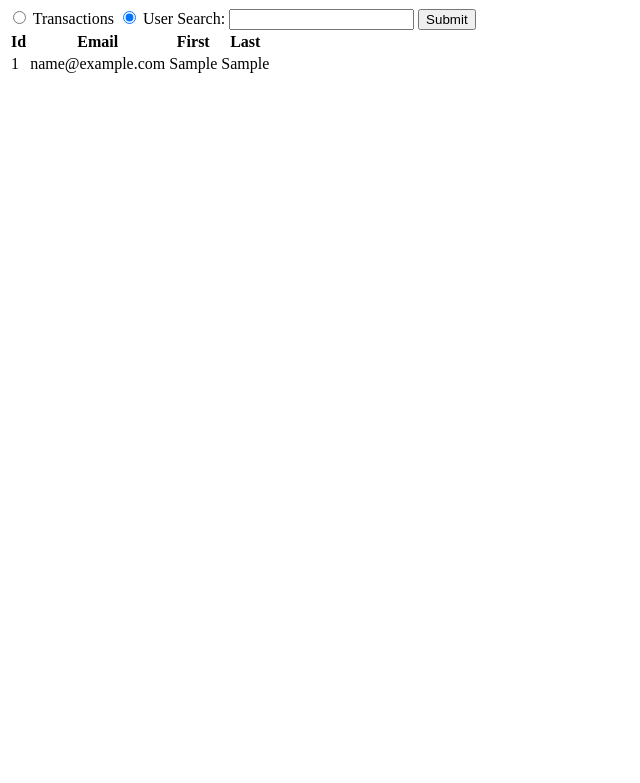
After one commit to SMaloney2017/Qgiv-Engineering, a PHP site: page /display.php in a window 1280 px wide. The commit adds this page. Shown: the top 783 px of the page, without its empty margins (0-640 px from the left). Run offline with PHP 8.4, Linux system fonts and the light colour scheme; tables that the repository leaves empty or names only in its code hold one stand-in row (values such as "Sample post").

Commit message:
Toggle display to view either transactions or users

```diff
--- /dev/null
+++ b/engineering-exercise/display.php
@@ -0,0 +1,194 @@
+<?php
+
+const MAX_ROWS = 10;
+require './database/Connection.php';
+require './user/User.php';
+
+/* selected table - transactions or users */
+$radio = 'users';
+if (isset($_GET['radio'])) {
+    $search = $_GET['radio'];
+} else {
+    $_GET['radio'] = 'users';
+}
+
+/* retrieve and store value from text-field */
+$search = '';
+if (isset($_GET['search'])) {
+    $search = $_GET['search'];
+}
+
+$page = 1; // current page
+$start = 0; // starting entry-value for sql query
+
+/* retrieve and store page number from navigation links, default to page 1 */
+if (isset($_GET['page'])) {
+    $page = max($_GET['page'], 1);
+    $start = ($page - 1) * MAX_ROWS;
+} else {
+    $_GET['page'] = 1;
+}
+
+/* initialize page_count and row_count as zero to avoid warnings */
+$page_count = 0;
+$row_count = 0;
+
+try {
+    /* create a connection to the database */
+    $connection = new Connection();
+    $pdo = $connection->getConnection();
+    $pdo->setAttribute(PDO::ATTR_ERRMODE, PDO::ERRMODE_EXCEPTION);
+
+    /* select attributes where search-value is like any of the attributes,
+       query either transactions or users depending on selected radio-button */
+    $sql = $_GET['radio'] == 'users' ? 'SELECT users.user_id, users.email, identification.first, identification.last FROM users JOIN identification ON users.user_id = identification.user_id WHERE users.user_id LIKE :search OR users.email LIKE :search OR identification.first LIKE :search OR identification.last LIKE :search'
+        : 'SELECT transactions.transaction_id, transactions.user_id, transactions.timestamp, transactions.amount, transactions.status, transactions.payment_method FROM transactions WHERE transactions.user_id LIKE :search OR transactions.transaction_id LIKE :search';
+    $run = $pdo->prepare($sql);
+    $data = [
+        ':search' => '%' . $search . '%'
+    ];
+    /* initial query to get row_count & page_count */
+    $run->execute($data);
+
+    /* calculate number of pages */
+    $row_count = $run->rowCount();
+    $page_count = ceil($row_count / MAX_ROWS);
+
+    /* append pagination limit to sql-query */
+    $limit = ' LIMIT ' . $start . ',' . MAX_ROWS;
+    $sql_limited = $sql . $limit;
+
+    /* execute paginated query and return associative array into $results */
+    $run = $pdo->prepare($sql_limited);
+    $run->execute($data);
+    $run->setFetchMode(PDO::FETCH_ASSOC);
+    $results = $run->fetchAll();
+} catch (PDOException $e) {
+    /* log any errors from either query execution */
+    error_log('Error: ' . $e->getMessage());
+    //die()
+}
+?>
+
+<!-- generate user-table html -->
+<html lang='en'>
+<body>
+<form name='search' action='' method='get'>
+    <!-- radio buttons to switch between transactions and users. -->
+    <label>
+        <input type="radio" name="radio" <?php
+        if ($_GET['radio'] == "transactions") {
+            echo "checked";
+        } ?> value="transactions">
+    </label>Transactions
+
+    <label>
+        <input type="radio" name="radio" <?php
+        if ($_GET['radio'] == "users") {
+            echo "checked";
+        } ?> value="users">
+    </label>User
+
+    <!-- search text-field to narrow results by user-id, email, name, etc. -->
+    <label for='search'></label>
+    Search:
+    <input type='text' name='search' value='<?php echo $search; ?>' id='search'>
+    <input type='submit' onclick="window.location.reload();">
+
+    <!-- this php block builds 'Previous' and 'Next' buttons for paginated results -->
+    <?php
+    /* get base-url path */
+    $base_url = parse_url($_SERVER['REQUEST_URI'])['path'];
+
+    /* if not viewing the first page of results */
+    if ($page > 1) {
+        $query = [
+            'radio' => $_GET['radio'],
+            'page' => $_GET['page'] - 1,
+            'search' => $_GET['search']
+        ];
+        /* build a new url retaining query (search-value and decremented page-number) */
+        $url = $base_url . "?" . http_build_query($query);
+        /* link to previous page of results */
+        echo "<a href='$url'>Previous</a>\t";
+    }
+
+    /* if there are remaining pages to view */
+    if ($page < $page_count) {
+        $query = [
+            'radio' => $_GET['radio'],
+            'page' => $_GET['page'] + 1,
+            'search' => $_GET['search']
+        ];
+        /* build a new url retaining query (search-value and incrementing page-number) */
+        $url = $base_url . "?" . http_build_query($query);
+        /* link to next page of results */
+        echo "<a href='$url'>Next</a>";
+    }
+    ?>
+
+    <!-- begin building table which displays users -->
+    <table class='data-table'>
+        <thead>
+        <!-- build table headers -->
+        <?php
+        if ($_GET['radio'] == 'users') { ?>
+            <tr class='ui-secondary-color'>
+                <th class='ui-secondary-color'>Id</th>
+                <th class='ui-secondary-color'>Email</th>
+                <th class='ui-secondary-color'>First</th>
+                <th class='ui-secondary-color'>Last</th>
+            </tr>
+        <?php
+        } else { ?>
+            <tr class='ui-secondary-color'>
+                <th class='ui-secondary-color'>Transaction-Id</th>
+                <th class='ui-secondary-color'>User-Id</th>
+                <th class='ui-secondary-color'>Timestamp</th>
+                <th class='ui-secondary-color'>Amount</th>
+                <th class='ui-secondary-color'>Status</th>
+                <th class='ui-secondary-color'>Payment Type</th>
+            </tr>
+        <?php
+        } ?>
+
+        </thead>
+        <tbody>
+
+        <?php
+        /* given results is not empty */
+        if (!empty($results)) {
+            /* for each item */
+            foreach ($results as $row) {
+                /* is users radio-button selected */
+                if ($_GET['radio'] == 'users') { ?>
+                    <!-- build a new table-row displaying user-id, email,
+                         first name, and last name -->
+                    <tr class='data-row'>
+                        <td><?php echo $row['user_id'] ?></td>
+                        <td><?php echo $row['email'] ?></td>
+                        <td><?php echo $row['first'] ?></td>
+                        <td><?php echo $row['last'] ?></td>
+                    </tr>
+                    <!-- if transactions radio-button selected -->
+                <?php
+                } else { ?>
+                    <tr class='data-row'>
+                        <td><?php echo $row['transaction_id'] ?></td>
+                        <td><?php echo $row['user_id'] ?></td>
+                        <td><?php echo $row['timestamp'] ?></td>
+                        <td><?php echo $row['amount'] ?></td>
+                        <td><?php echo $row['status'] ?></td>
+                        <td><?php  echo $row['payment_method'] ?></td>
+                    </tr>
+                    <?php
+                }
+            }
+        }
+        ?>
+
+        </tbody>
+    </table>
+</form>
+</body>
+</html>
--- a/engineering-exercise/index.php
+++ b/engineering-exercise/index.php
@@ -21,11 +21,13 @@
 
 - view a view of users with data displayed
 - clicking the user ID takes you to a view that displays that users details and associated transactions
+
 - note: logic should be built without utilizing PHP libraries
 
 - bonus: add dynamic view sorting
 - bonus: add pagination
 */
+
 ?>
 <!DOCTYPE html>
 <!--[if lt IE 7]>
@@ -68,7 +70,9 @@
         <img class="logo" src="https://secure.qgiv.com/resources/core/images/logo-qgiv.svg" alt="Qgiv logo"/>
     </div>
 
-    <?php require 'UsersTable.php' ?>
+    <!-- list of users/transactions, including search, pagination, and (to-do) dynamic sorting  -->
+    <?php
+    require 'display.php' ?>
 
 </section>
 </body>
```
Also changed, not shown: engineering-exercise/UsersTable.php (deleted, +0 -138 lines).
